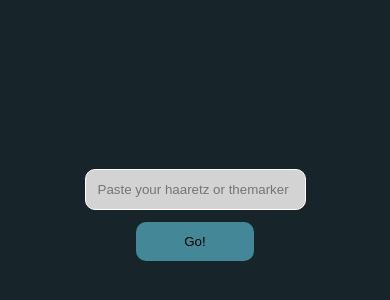
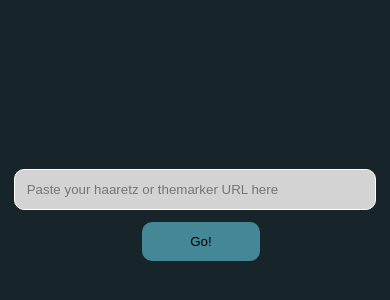
Before and after one commit to idanrozin/haaretz-premium-bypass, a plain HTML site: page index.html in a window 390 px wide. Shown: the part 4-304 px from the top of the page. Drawn offline with Linux system fonts and the light colour scheme.

Commit message:
added media queries

```diff
--- a/styles.css
+++ b/styles.css
@@ -1,24 +1,22 @@
 body {
-    /* background-color: #EFEFEF; */
-    /* background-color: #DEF2F1; */
     background-color: #17252A;
 }
 .container {
+    width: 70%;
     height: 50vh;
     padding: 0;
-    margin: 0;
+    margin: auto;
+    flex-direction: row;
     display: flex;
-    flex-direction: column;
     align-items: center;
     justify-content: center;
 }
 
 .input-url {
-    width: 50vw;
+    width: 100%;
     border-radius: 10px;
     padding: 12px;
     border: 1px solid #FFF;
-    margin-bottom: 12px;
     background-color: #D3D3D3
 }
 
@@ -28,9 +26,24 @@
 }
 
 button {
+    margin-left: 12px;
     border: none;
     border-radius: 10px;
     padding: 12px 48px;
     background-color: #448897;
     cursor: pointer;
 }
+
+
+/* Medium devices (landscape tablets, 768px and up) */
+/* Extra small devices (phones, 600px and down) */
+@media only screen and (max-width: 768px),
+only screen and (max-width: 600px) {
+    .container {
+        width: 90%;
+        flex-direction: column;
+    }
+    input {
+        margin-bottom: 12px;
+    }
+}
```
